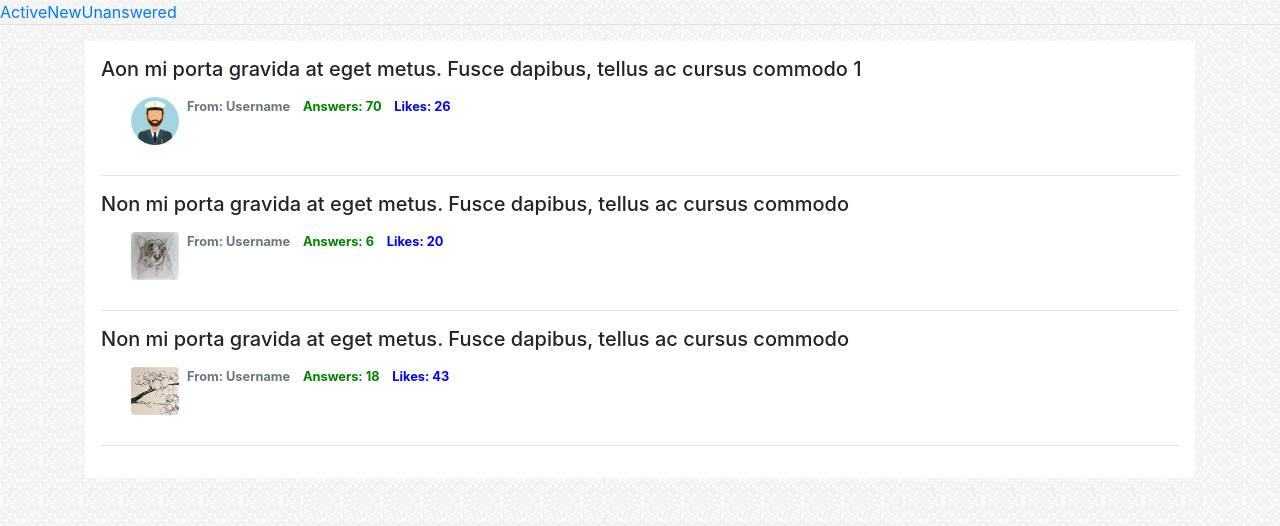
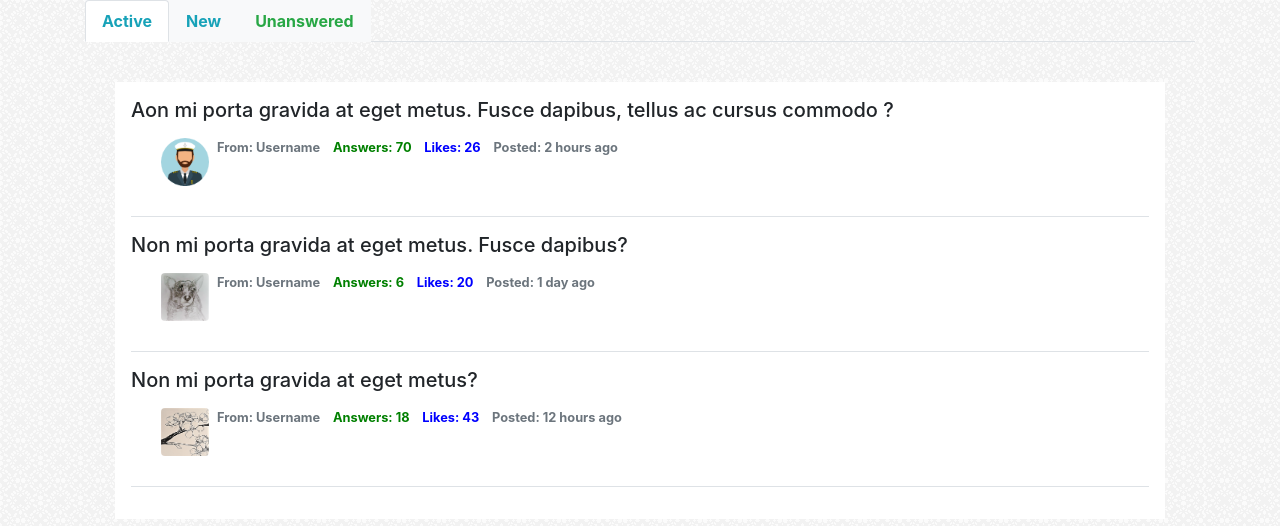
Before and after one commit to heyhellomila/SOEN341, a PHP site: page / in a window 1280 px wide. Shown: the top 526 px of the page. Run offline with PHP 8.4, Linux system fonts and the light colour scheme; some libraries are stand-ins or nearby versions.

Commit message:
Update tabmenuSubheader.php
corrected syntax mistakes and implemented more bootstrap UI

```diff
--- a/tabmenuSubheader.php
+++ b/tabmenuSubheader.php
@@ -1,100 +1,106 @@
+<div class="container">
+  <!-- Nav tabs -->
+  <ul class="nav nav-tabs" role="tablist">
+    <li class="nav-item bg-light">
+      <a class="nav-link active font-weight-bold text-info" data-toggle="tab" href="#activetab">Active</a>
+    </li>
+    <li class="nav-item bg-light">
+      <a class="nav-link font-weight-bold text-info" data-toggle="tab" href="#newtab">New</a>
+    </li>
+    <li class="nav-item bg-light">
+      <a class="nav-link font-weight-bold text-success" data-toggle="tab" href="#unansweredtab">Unanswered</a>
+    </li>
+  </ul>
 
-<div class="tab-select">
-	<!-- tabs -->
-	<ul class="nav nav-tabs nav-justified">
-		<li class="tab item"><a data-toggle="tab" href="#active">Active</a></li>
-		<li><a data-toggle="tab" href="#new">New</a></li>
-		<li><a data-toggle="tab" href="#unanswered">Unanswered</a></li>
-	</ul>
+  <!-- Tab panes -->
   <div class="tab-content">
-		<div id="active" class="tab-pane fade show active">
+    <div id="activetab" class="container tab-pane active"><br>
       <div class="container">
         <!-- Table of posts -->
         <div class="my-3 p-3 bg-white">
           <!-- Single post that is added to the homepage starts here -->
-					<h5>Aon mi porta gravida at eget metus. Fusce dapibus, tellus ac cursus commodo 1</h5>
+          <h5>Aon mi porta gravida at eget metus. Fusce dapibus, tellus ac cursus commodo ?</h5>
           <div class="media text-muted pt-2 mb-3 border-bottom border-gray">
             <img alt="32x32" class="mr-2 rounded" style="width: 48px; height: 48px;" src="images/captain.png">
             <p class="media-body pb-2 mb-3 small lh-125">
-							<strong class="d-block text-gray-dark">From: Username<span style="color: green;">&emsp;Answers: 70&emsp;</span><span style="color: blue;">Likes: 26</span></strong>
+              <strong class="d-block text-gray-dark">From: Username<span style="color: green;">&emsp;Answers: 70&emsp;</span><span style="color: blue;">Likes: 26</span>&emsp;Posted: 2 hours ago</strong>
             </p>
           </div>
           <!-- End of single post -->
-					<h5>Non mi porta gravida at eget metus. Fusce dapibus, tellus ac cursus commodo</h5>
+          <h5>Non mi porta gravida at eget metus. Fusce dapibus?</h5>
           <div class="media text-muted pt-2 mb-3 border-bottom border-gray">
             <img alt="32x32" class="mr-2 rounded" style="width: 48px; height: 48px;" src="images/dog.png">
             <p class="media-body pb-2 mb-3 small lh-125">
-							<strong class="d-block text-gray-dark">From: Username<span style="color: green;">&emsp;Answers: 6&emsp;</span><span style="color: blue;">Likes: 20</span></strong>
+              <strong class="d-block text-gray-dark">From: Username<span style="color: green;">&emsp;Answers: 6&emsp;</span><span style="color: blue;">Likes: 20</span>&emsp;Posted: 1 day ago</strong>
             </p>
           </div>
 
-					<h5>Non mi porta gravida at eget metus. Fusce dapibus, tellus ac cursus commodo</h5>
+          <h5>Non mi porta gravida at eget metus?</h5>
           <div class="media text-muted pt-2 mb-3 border-bottom border-gray">
             <img alt="32x32" class="mr-2 rounded" style="width: 48px; height: 48px;" src="images/sakura.png">
             <p class="media-body pb-2 mb-3 small lh-125">
-							<strong class="d-block text-gray-dark">From: Username<span style="color: green;">&emsp;Answers: 18&emsp;</span><span style="color: blue;">Likes: 43</span></strong>
-						</p>
-					</div>
-				</div>
-			</div>
-
-		</div>
-		<div id="new" class="tab-pane fade">
-			<div class="container">
-				<!-- Table of posts -->
-				<div class="my-3 p-3 bg-white">
-					<!-- Single post that is added to the homepage starts here -->
-					<h5>non mi porta gravida at eget metus. Fusce dapibus, tellus ac cursus commodo</h5>
-					<div class="media text-muted pt-2 mb-3 border-bottom border-gray">
-						<img alt="32x32" class="mr-2 rounded" style="width: 48px; height: 48px;" src="images/captain.png">
-						<p class="media-body pb-2 mb-3 small lh-125">
-							<strong class="d-block text-gray-dark">From: Username<span style="color: green;">&emsp;Answers: 2&emsp;</span><span style="color: blue;">Likes: 5</span></strong>
-						</p>
-					</div>
-					<!-- End of single post -->
-					<h5>Non mi porta gravida at eget metus. Fusce dapibus, tellus ac cursus commodo</h5>
-					<div class="media text-muted pt-2 mb-3 border-bottom border-gray">
-						<img alt="32x32" class="mr-2 rounded" style="width: 48px; height: 48px;" src="images/dog.png">
-						<p class="media-body pb-2 mb-3 small lh-125">
-							<strong class="d-block text-gray-dark">From: Username<span style="color: green;">&emsp;Answers: 6&emsp;</span><span style="color: blue;">Likes: 20</span></strong>
-						</p>
-					</div>
-					<h5>Non mi porta gravida at eget metus. Fusce dapibus, tellus ac cursus commodo</h5>
-					<div class="media text-muted pt-2 mb-3 border-bottom border-gray">
-						<img alt="32x32" class="mr-2 rounded" style="width: 48px; height: 48px;" src="images/sakura.png">
-						<p class="media-body pb-2 mb-3 small lh-125">
-							<strong class="d-block text-gray-dark">From: Username<span style="color: green;">&emsp;Answers: 18&emsp;</span><span style="color: blue;">Likes: 43</span></strong>
+              <strong class="d-block text-gray-dark">From: Username<span style="color: green;">&emsp;Answers: 18&emsp;</span><span style="color: blue;">Likes: 43</span>&emsp;Posted: 12 hours ago</strong>
             </p>
           </div>
         </div>
       </div>
     </div>
-		<div id="unanswered" class="tab-pane fade">
+    <div id="newtab" class="container tab-pane fade"><br>
      <div class="container">
         <!-- Table of posts -->
         <div class="my-3 p-3 bg-white">
           <!-- Single post that is added to the homepage starts here -->
-					<h5>non mi porta gravida at eget metus. Fusce dapibus, tellus ac cursus commodo 1</h5>
+          <h5>Non mi porta gravida at eget metus. Fusce dapibus, tellus ac cursus?</h5>
+          <div class="media text-muted pt-2 mb-3 border-bottom border-gray">
+            <img alt="32x32" class="mr-2 rounded" style="width: 48px; height: 48px;" src="images/captain.png">
+            <p class="media-body pb-2 mb-3 small lh-125">
+              <strong class="d-block text-gray-dark">From: Username<span style="color: green;">&emsp;Answers: 2&emsp;</span><span style="color: blue;">Likes: 5</span>&emsp;Posted: Just now</strong>
+            </p>
+          </div>
+          <!-- End of single post -->
+          <h5>Fusce dapibus, tellus ac cursus commodo?</h5>
+          <div class="media text-muted pt-2 mb-3 border-bottom border-gray">
+            <img alt="32x32" class="mr-2 rounded" style="width: 48px; height: 48px;" src="images/dog.png">
+            <p class="media-body pb-2 mb-3 small lh-125">
+              <strong class="d-block text-gray-dark">From: Username<span style="color: green;">&emsp;Answers: 6&emsp;</span><span style="color: blue;">Likes: 20</span>&emsp;Posted: 15 minutes ago</strong>
+            </p>
+          </div>
+          <h5>Non mi porta gravida at eget metus. Tellus ac cursus commodo?</h5>
           <div class="media text-muted pt-2 mb-3 border-bottom border-gray">
             <img alt="32x32" class="mr-2 rounded" style="width: 48px; height: 48px;" src="images/sakura.png">
             <p class="media-body pb-2 mb-3 small lh-125">
-							<strong class="d-block text-gray-dark">From: flower<span style="color: green;">&emsp;Answers: 0&emsp;</span><span style="color: blue;">Likes: 125</span></strong>
+              <strong class="d-block text-gray-dark">From: Username<span style="color: green;">&emsp;Answers: 18&emsp;</span><span style="color: blue;">Likes: 43</span>&emsp;Posted: 1 hour ago</strong>
+            </p>
+          </div>
+        </div>
+      </div>
+    </div>
+    <div id="unansweredtab" class="container tab-pane fade"><br>
+   <div class="container">
+        <!-- Table of posts -->
+        <div class="my-3 p-3 bg-white">
+          <!-- Single post that is added to the homepage starts here -->
+          <h5>Non mi porta gravida at eget metus?</h5>
+          <div class="media text-muted pt-2 mb-3 border-bottom border-gray">
+            <img alt="32x32" class="mr-2 rounded" style="width: 48px; height: 48px;" src="images/sakura.png">
+            <p class="media-body pb-2 mb-3 small lh-125">
+              <strong class="d-block text-gray-dark">From: flower<span style="color: green;">&emsp;Answers: 0&emsp;</span><span style="color: blue;">Likes: 125</span>&emsp;Posted: 15 hours ago</strong>
             </p>
           </div>
           <!-- End of single post -->
-					<h5>non mi porta gravida at eget metus. Fusce dapibus, tellus ac cursus commodo 2</h5>
+          <h5>Gravida at eget metus. Fusce dapibus, tellus ac cursus commodo?</h5>
           <div class="media text-muted pt-2 mb-3 border-bottom border-gray">
             <img alt="32x32" class="mr-2 rounded" style="width: 48px; height: 48px;" src="images/dog.png">
             <p class="media-body pb-2 mb-3 small lh-125">
-							<strong class="d-block text-gray-dark">From: amazingtrainer<span style="color: green;">&emsp;Answers: 0&emsp;</span><span style="color: blue;">Likes: 125</span></strong>
+              <strong class="d-block text-gray-dark">From: amazingtrainer<span style="color: green;">&emsp;Answers: 0&emsp;</span><span style="color: blue;">Likes: 125</span>&emsp;Posted: 3 days ago</strong>
             </p>
             <p></p>
           </div>
-					<h5>non mi porta gravida at eget metus. Fusce dapibus, tellus ac cursus commodo 3</h5>
+          <h5>Porta gravida at eget metus. Fusce dapibus, tellus ac cursus commodo?</h5>
           <div class="media text-muted pt-2 mb-3 border-bottom border-gray">
             <img alt="32x32" class="mr-2 rounded" style="width: 48px; height: 48px;" src="images/captain.png">
             <p class="media-body pb-2 mb-3 small lh-125">
-							<strong class="d-block text-gray-dark">From: Username<span style="color: green;">&emsp;Answers: 0&emsp;</span><span style="color: blue;">Likes: 125</span></strong>
+              <strong class="d-block text-gray-dark">From: Username<span style="color: green;">&emsp;Answers: 0&emsp;</span><span style="color: blue;">Likes: 125</span>&emsp;Posted: 5 hours ago</strong>
             </p>
           </div>
         </div>
```
Lines whose indentation alone changed are shown as unchanged.
